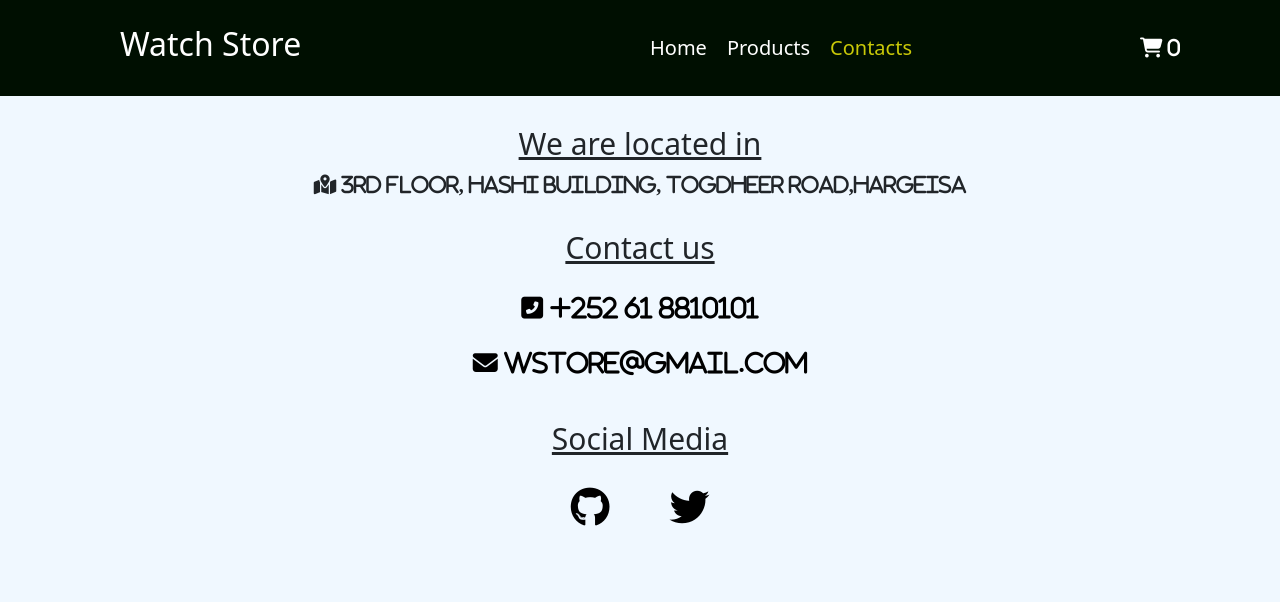
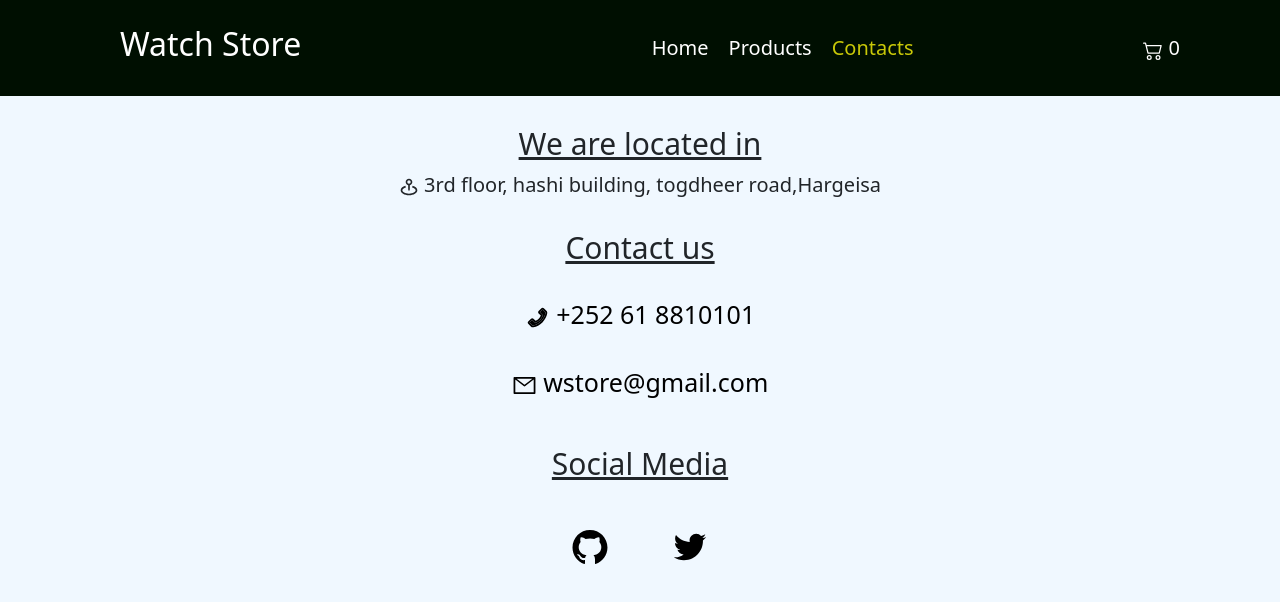
Before and after one commit to xbdirisxk/watch-store, a React (Create React App) app: page /contacts in a window 1280 px wide. Shown: the top 602 px of the page. Built offline with nearby package versions, Linux system fonts and the light colour scheme.

Commit message:
font-awesome to react-icons

```diff
--- a/package.json
+++ b/package.json
@@ -11,8 +11,9 @@
     "react": "^17.0.2",
     "react-bootstrap": "^2.1.0",
     "react-dom": "^17.0.2",
+    "react-icons": "^4.3.1",
     "react-router-dom": "^6.2.1",
-    "react-scripts": "5.0.0",
+    "react-scripts": "^5.0.0",
     "web-vitals": "^2.1.3"
   },
   "scripts": {
@@ -22,7 +23,6 @@
     "eject": "react-scripts eject",
     "predeploy": "npm run build",
     "deploy": "gh-pages -d build"
-
   },
   "eslintConfig": {
     "extends": [
--- a/public/index.html
+++ b/public/index.html
@@ -3,22 +3,23 @@
     <head>
         <meta charset="utf-8" />
         <link rel="icon" href="%PUBLIC_URL%/favicon.ico" />
+        <link
+            rel="stylesheet"
+            href="https://fonts.googleapis.com/icon?family=Material+Icons"
+        />
+        <link
+            rel="stylesheet"
+            href="https://cdn.jsdelivr.net/npm/bootstrap@5.1.3/dist/css/bootstrap.min.css"
+            integrity="sha384-1BmE4kWBq78iYhFldvKuhfTAU6auU8tT94WrHftjDbrCEXSU1oBoqyl2QvZ6jIW3"
+            crossorigin="anonymous"
+        />
         <meta name="viewport" content="width=device-width, initial-scale=1" />
         <meta name="theme-color" content="#000000" />
         <meta
             name="description"
             content="Web site created using create-react-app"
         />
-    <script
-      src="https://kit.fontawesome.com/8d183cb119.js"
-      crossorigin="anonymous"
-    ></script>
-    <link
-  rel="stylesheet"
-  href="https://cdn.jsdelivr.net/npm/bootstrap@5.1.3/dist/css/bootstrap.min.css"
-  integrity="sha384-1BmE4kWBq78iYhFldvKuhfTAU6auU8tT94WrHftjDbrCEXSU1oBoqyl2QvZ6jIW3"
-  crossorigin="anonymous"
-/>
+
         <title>Watch store</title>
     </head>
 
--- a/src/components/Nav.jsx
+++ b/src/components/Nav.jsx
@@ -1,5 +1,6 @@
 import React from 'react';
 import { NavLink } from 'react-router-dom';
+import { BsCart2 } from 'react-icons/bs';
 import '../app.css';
 
 const Navbar = ({ CartsQuantity }) => {
@@ -42,10 +43,7 @@ const Navbar = ({ CartsQuantity }) => {
                         isActive ? { color: '#c9c908' } : null
                     }
                 >
-                    <span className='fa fa-shopping-cart'>
-                        {' '}
-                        {CartsQuantity}
-                    </span>
+                    <BsCart2 /> {CartsQuantity}
                 </NavLink>
             </div>
         </nav>
--- a/src/components/pages/Carts.jsx
+++ b/src/components/pages/Carts.jsx
@@ -1,5 +1,7 @@
 import React from 'react';
 import Table from 'react-bootstrap/Table';
+import { FiDelete } from 'react-icons/fi';
+import { MdExpandLess, MdExpandMore } from 'react-icons/md';
 import '../../app.css';
 
 const Carts = ({ carts, incrementQuantity, decrementQuantity, RemoveItem }) => {
@@ -47,26 +49,26 @@ const Carts = ({ carts, incrementQuantity, decrementQuantity, RemoveItem }) => {
                                             {cart.quantity}
                                         </span>
 
-                                        <span
-                                            className='fa fa-minus quantity-btns'
+                                        <MdExpandMore
+                                            className='quantity-btns'
                                             onClick={() =>
                                                 decrementQuantity(cart.id)
                                             }
-                                        ></span>
-                                        <span
-                                            className='fa fa-plus quantity-btns'
+                                        />
+                                        <MdExpandLess
+                                            className='quantity-btns'
                                             onClick={() =>
                                                 incrementQuantity(cart.id)
                                             }
-                                        ></span>
+                                        />
                                     </div>
                                 </td>
                                 <td>{cart.price * cart.quantity}$</td>
                                 <td>
-                                    <span
-                                        className='fa fa-trash delete-icon'
+                                    <FiDelete
+                                        className='delete-icon'
                                         onClick={() => RemoveItem(cart.id)}
-                                    ></span>
+                                    />
                                 </td>
                             </tr>
                         ))}
--- a/src/components/pages/Contacts.jsx
+++ b/src/components/pages/Contacts.jsx
@@ -1,30 +1,38 @@
 import React from 'react';
+import {
+    AiFillGithub,
+    AiOutlineTwitter,
+    AiOutlineMail,
+    AiTwotonePhone,
+} from 'react-icons/ai';
+import { BiMapPin } from 'react-icons/bi';
 
 const Contacts = () => {
     return (
         <div>
             <h3>We are located in</h3>
-            <span className='fa fa-map-marked-alt'>
-                {' '}
-                3rd floor, hashi building, togdheer road,Hargeisa
+            <span>
+                <BiMapPin /> 3rd floor, hashi building, togdheer road,Hargeisa
             </span>
 
             <h3>Contact us</h3>
             <div className='contacts'>
-                <span className='fa fa-phone-square-alt'> +252 61 8810101</span>
-                <span className='fa fa-envelope'> wstore@gmail.com</span>
+                <span>
+                    <AiTwotonePhone /> +252 61 8810101
+                </span>
+                <span>
+                    <AiOutlineMail /> wstore@gmail.com
+                </span>
             </div>
 
             <h3>Social Media</h3>
             <div className='social-media'>
-                <a
-                    href='https://github.com/xbdirisxk'
-                    className='fa fa-github'
-                ></a>
-                <a
-                    href='https://twitter.com/abdirisakhd'
-                    className='fa fa-twitter'
-                ></a>
+                <a href='https://github.com/xbdirisxk'>
+                    <AiFillGithub />
+                </a>
+                <a href='https://twitter.com/abdirisakhd'>
+                    <AiOutlineTwitter />
+                </a>
             </div>
         </div>
     );
```
Also changed, not shown: 2 other files (tests, documents, lock files or other folders). Lines whose indentation alone changed are shown as unchanged.
